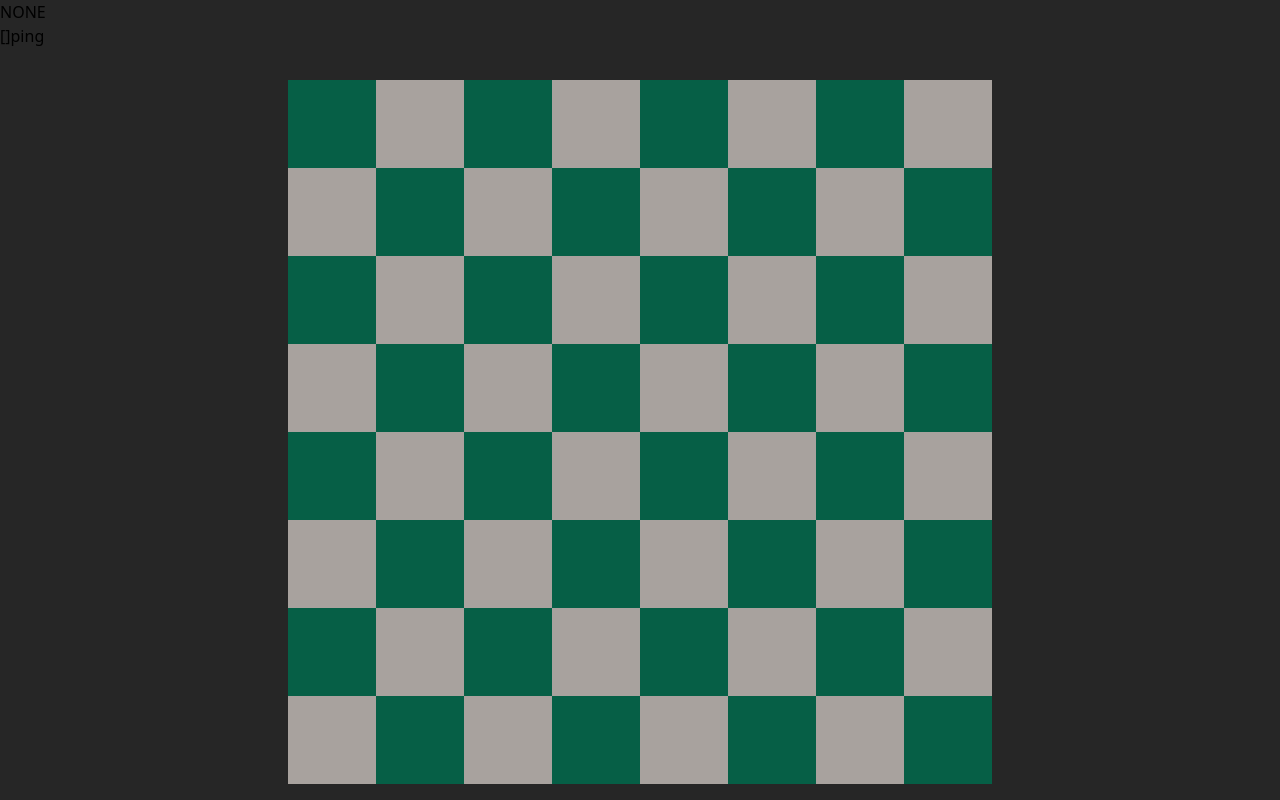
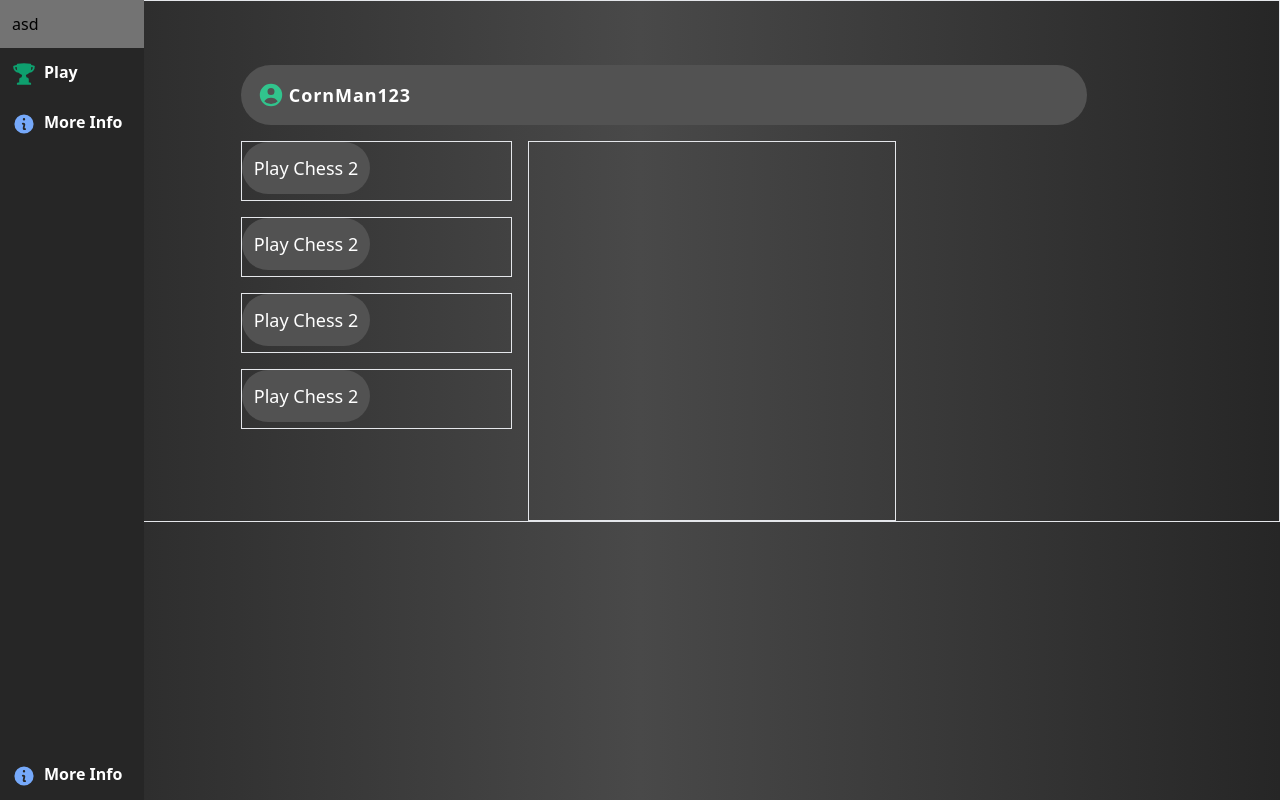
Before and after one commit to joshrudesill/chess2, a Next.js app: page / in a window 1280 px wide. Built offline with nearby package versions, Linux system fonts and the light colour scheme; what socket.IO-client would draw is missing.

Commit message:
design work

```diff
--- a/components/sidebar.js
+++ b/components/sidebar.js
@@ -6,7 +6,7 @@ import {
 } from "@heroicons/react/20/solid";
 const Sidebar = () => {
   return (
-    <div className='hidden md:flex fixed flex-col w-36 bg-neutral-700 h-screen'>
+    <div className='hidden md:flex fixed flex-col w-36 bg-neutral-800 h-screen'>
       <div className='w-36 flex-initial flex hover:bg-neutral-500 p-3'>asd</div>
       <div className='w-36 inline-flex hover:bg-neutral-500 p-3 font-semibold text-white hover:skew-y-3 cursor-pointer text-md'>
         <TrophyIcon className='h-6 w-6 mt-0.5 mr-2 text-green-500 ' />
@@ -16,6 +16,10 @@ const Sidebar = () => {
         <InformationCircleIcon className='h-6 w-6 mt-0.5 mr-2 text-blue-400 ' />
         More Info
       </div>
+      <div className='w-36 inline-flex hover:bg-neutral-500 p-3 font-semibold text-white hover:skew-y-3 cursor-pointer text-md mt-auto'>
+        <InformationCircleIcon className='h-6 w-6 mt-0.5 mr-2 text-blue-400 ' />
+        More Info
+      </div>
     </div>
   );
 };
--- a/features/app/appSlice.js
+++ b/features/app/appSlice.js
@@ -5,6 +5,15 @@ const initialState = {
     userID: null,
     username: null,
     gameID: null,
+  },
+  inGameData: {
+    white: null,
+    myTurn: null,
+    timer: 0,
+    opponentData: {
+      username: null,
+      timer: 0,
+    },
   },
 };
 export const appSlice = createSlice({
@@ -22,6 +31,13 @@ export const appSlice = createSlice({
     setGame: (state, action) => {
       state.sessionDetails.gameID = action.payload;
     },
+    setInGameData: (state, action) => {
+      const { white, myTurn, timer, opponentData } = action.payload;
+      state.inGameData.white = white;
+      state.inGameData.myTurn = myTurn;
+      state.inGameData.timer = timer;
+      state.inGameData.opponentData = opponentData;
+    },
   },
 });
 
--- a/pages/_app.js
+++ b/pages/_app.js
@@ -4,7 +4,7 @@ import "../styles/globals.css";
 function MyApp({ Component, pageProps }) {
   return (
     <Provider store={store}>
-      <div className='bg-neutral-800 overflow-x-hidden'>
+      <div>
         <Component {...pageProps} />
       </div>
     </Provider>
--- a/pages/index.js
+++ b/pages/index.js
@@ -1,28 +1,55 @@
+import { UserCircleIcon } from "@heroicons/react/20/solid";
 import { useEffect, useState } from "react";
 import { useSelector } from "react-redux";
 import Board from "../components/board";
+import Sidebar from "../components/sidebar";
 
 export default function Home() {
   const activePiece = useSelector((state) => state.board.activePiece);
   const check = useSelector((state) => state.board.kingData.squaresToBeBlocked);
   const [Socket, st] = useState("");
-
   return (
-    <div className='container'>
-      <div>
-        {activePiece
-          ? `[ ${activePiece.x} , ${activePiece.y} ] --- ${JSON.stringify(
-              activePiece.legalMoves
-            )}`
-          : "NONE"}
-        <br />
-        {check ? JSON.stringify(check) : "NOT"}
-
-        <button className='button' onClick={() => ping()}>
-          ping
-        </button>
+    <div className='flex flex-row gap-5 overflow-x-hidden'>
+      <Sidebar />
+      <div className='grid border w-screen pl-36 pt-16 grid-rows-6 grid-cols-12 gap-4 grid-flow-col'>
+        <div className='col-start-2 col-span-9 p-4 bg-neutral-600 rounded-full'>
+          <div className='flex w-full'>
+            <div className='text-white text-lg font-semibold tracking-wider inline-flex'>
+              <UserCircleIcon className='h-7 w-7 mr-1 text-green-400' />
+              CornMan123
+            </div>
+          </div>
+        </div>
+        <div className='border row-span-12 col-start-5 col-span-4 row-span-6'></div>
+        <div className=' border col-start-2 col-span-3'>
+          <div className='flex'>
+            <div className='bg-neutral-600 rounded-full p-3'>
+              <p className='text-white text-lg'>Play Chess 2</p>
+            </div>
+          </div>
+        </div>
+        <div className=' border col-start-2 col-span-3 '>
+          <div className='flex'>
+            <div className='bg-neutral-600 rounded-full p-3'>
+              <p className='text-white text-lg'>Play Chess 2</p>
+            </div>
+          </div>
+        </div>
+        <div className=' border col-start-2 col-span-3'>
+          <div className='flex'>
+            <div className='bg-neutral-600 rounded-full p-3'>
+              <p className='text-white text-lg'>Play Chess 2</p>
+            </div>
+          </div>
+        </div>
+        <div className=' border col-start-2 col-span-3'>
+          <div className='flex'>
+            <div className='bg-neutral-600 rounded-full p-3'>
+              <p className='text-white text-lg'>Play Chess 2</p>
+            </div>
+          </div>
+        </div>
       </div>
-      <Board />
     </div>
   );
 }
--- a/socket.js
+++ b/socket.js
@@ -1,6 +1,6 @@
 import { io } from "socket.IO-client";
 
-const URL = "https://chess2server.fly.dev";
+const URL = "http://localhost:8080";
 const socket = io(URL, { autoConnect: false });
 socket.onAny((event, ...args) => {
   console.log(event, args);
--- a/styles/globals.css
+++ b/styles/globals.css
@@ -2,7 +2,28 @@
 @tailwind components;
 @tailwind utilities;
 html {
-  background-color: rgb(38 38 38);
+  background: rgb(38, 38, 38);
+  background: -moz-linear-gradient(
+    90deg,
+    rgba(38, 38, 38, 1) 0%,
+    rgba(73, 73, 73, 1) 50%,
+    rgba(38, 38, 38, 1) 100%
+  );
+  background: -webkit-linear-gradient(
+    90deg,
+    rgba(38, 38, 38, 1) 0%,
+    rgba(73, 73, 73, 1) 50%,
+    rgba(38, 38, 38, 1) 100%
+  );
+  background: linear-gradient(
+    90deg,
+    rgba(38, 38, 38, 1) 0%,
+    rgba(73, 73, 73, 1) 50%,
+    rgba(38, 38, 38, 1) 100%
+  );
+  filter: progid:DXImageTransform.Microsoft.gradient(startColorstr="#262626",endColorstr="#262626",GradientType=1);
+  width: 100%;
+  height: 100%;
   box-sizing: content-box;
 }
 ::-webkit-scrollbar-track {
```
